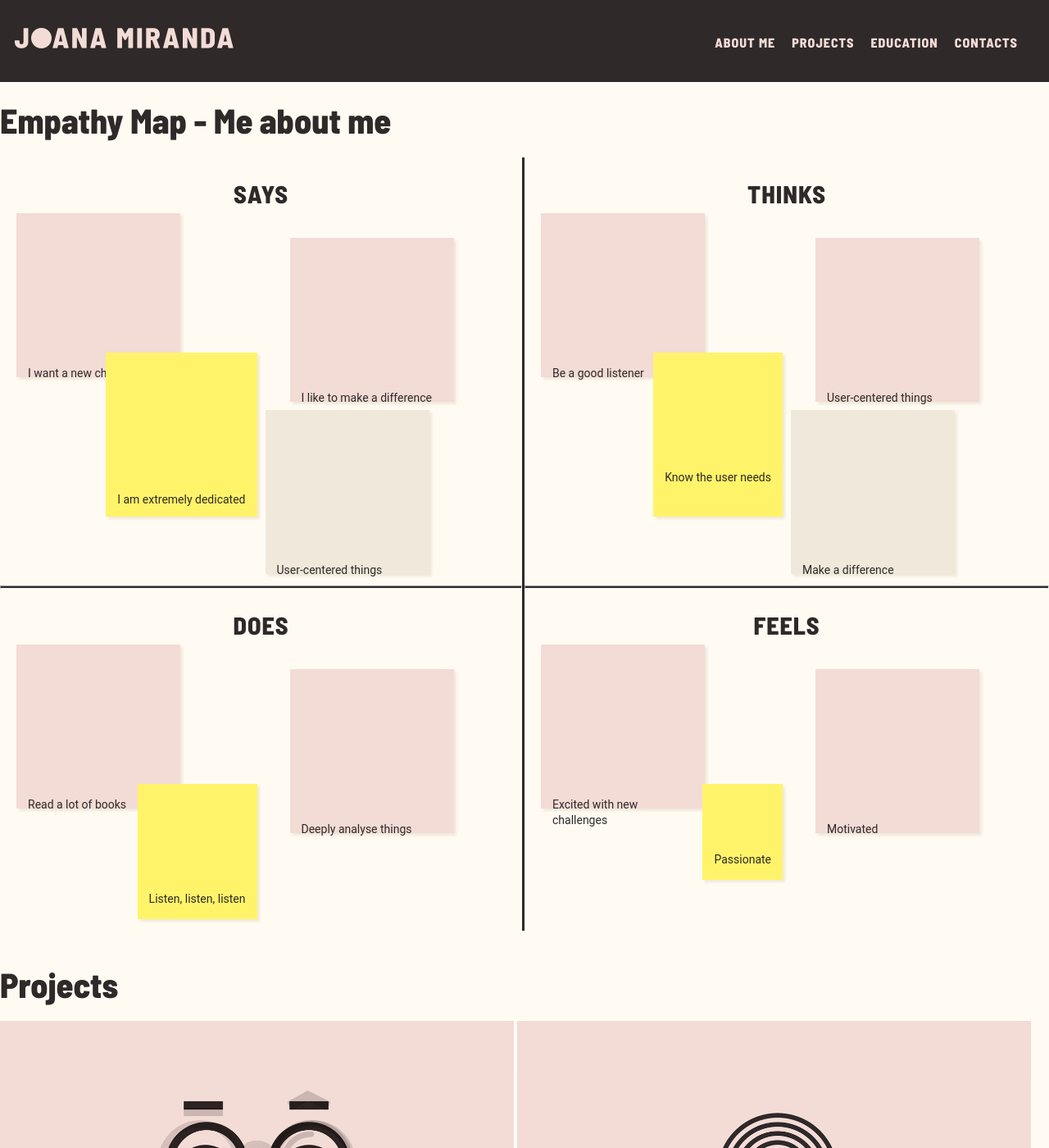
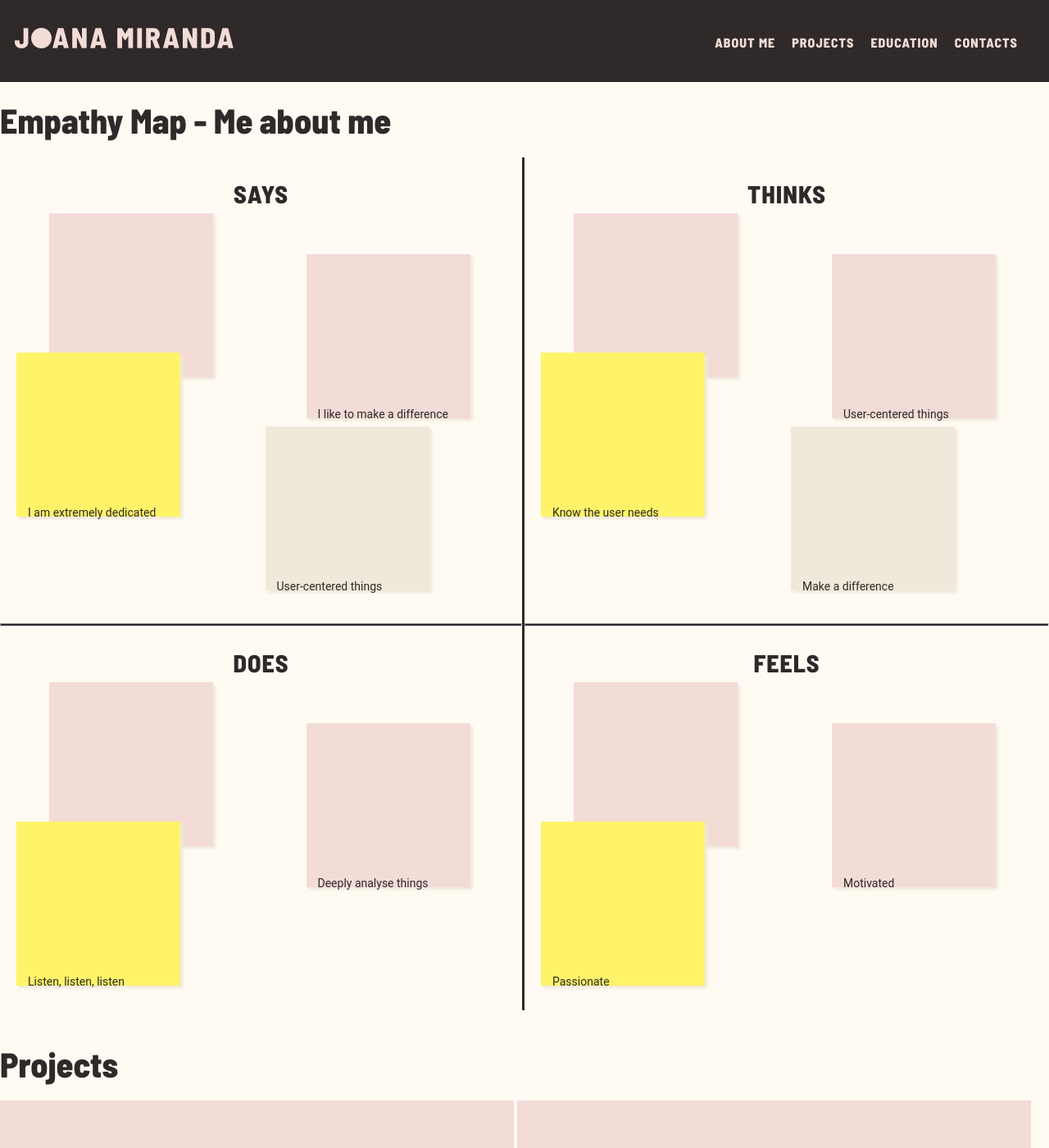
Before and after one commit to joanamiranda88/joanamiranda88.github.io, a Jekyll site: the page built from index.html, in a window 1280 px wide and 1400 px high, scrolled down 1620 px. Shown: the whole window at 82% size. Built offline with Jekyll 4.4.1, drawn with Linux system fonts in a browser that asks for light colours; nearby versions of some CDN libraries.

Commit message:
Correções Grid Empathy

```diff
--- a/_sass/home-empathy.scss
+++ b/_sass/home-empathy.scss
@@ -20,22 +20,17 @@
 		line-height: 1.4;
 		@include aspect-ratio(1, 1);
 		max-width: 200px;
-		margin-bottom: 14px;
+		margin-bottom: 40px;
+		align-self: start;
 		&:first-child {
 			background: $mypink;
-			margin-left: 20px;
 		}
 		&:nth-child(3n+2) {
 			background: $mypink;
-			margin: 30px 0 0 30px;
 		}
 		&:nth-child(3n+3) {
 			background: $myyelllow;
-			margin-top: -70px;
-			justify-self: end;
 		}
-
-
 }
 
 hr {
@@ -52,6 +47,15 @@ hr {
 
 		#empathy li {
 			max-height: 200px;
+			&:first-child {
+				margin-left: 60px;
+			}
+			&:nth-child(3n+2) {
+				margin: 50px 0 0 50px;
+			}
+			&:nth-child(3n+3) {
+				margin: -90px 0 30px 20px;
+			}
 		}
 
 		#empathy h1 {
```
